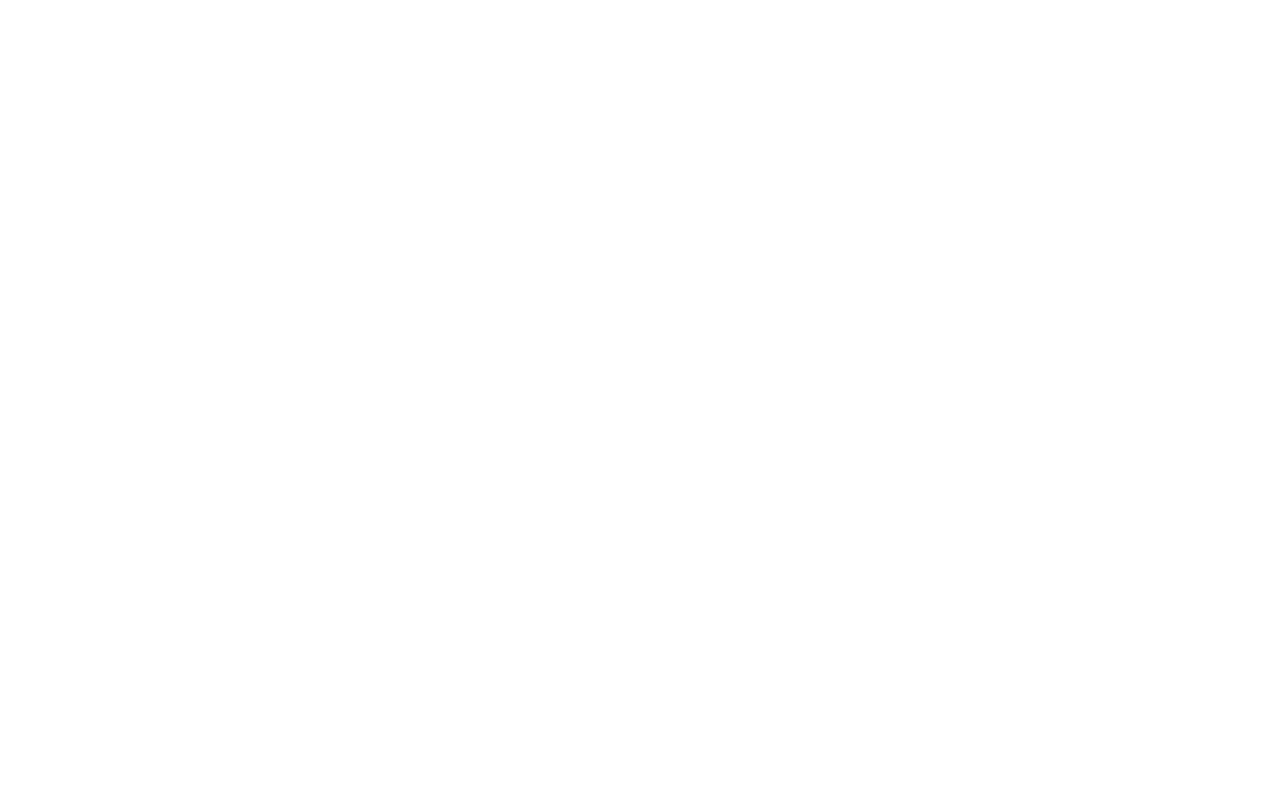
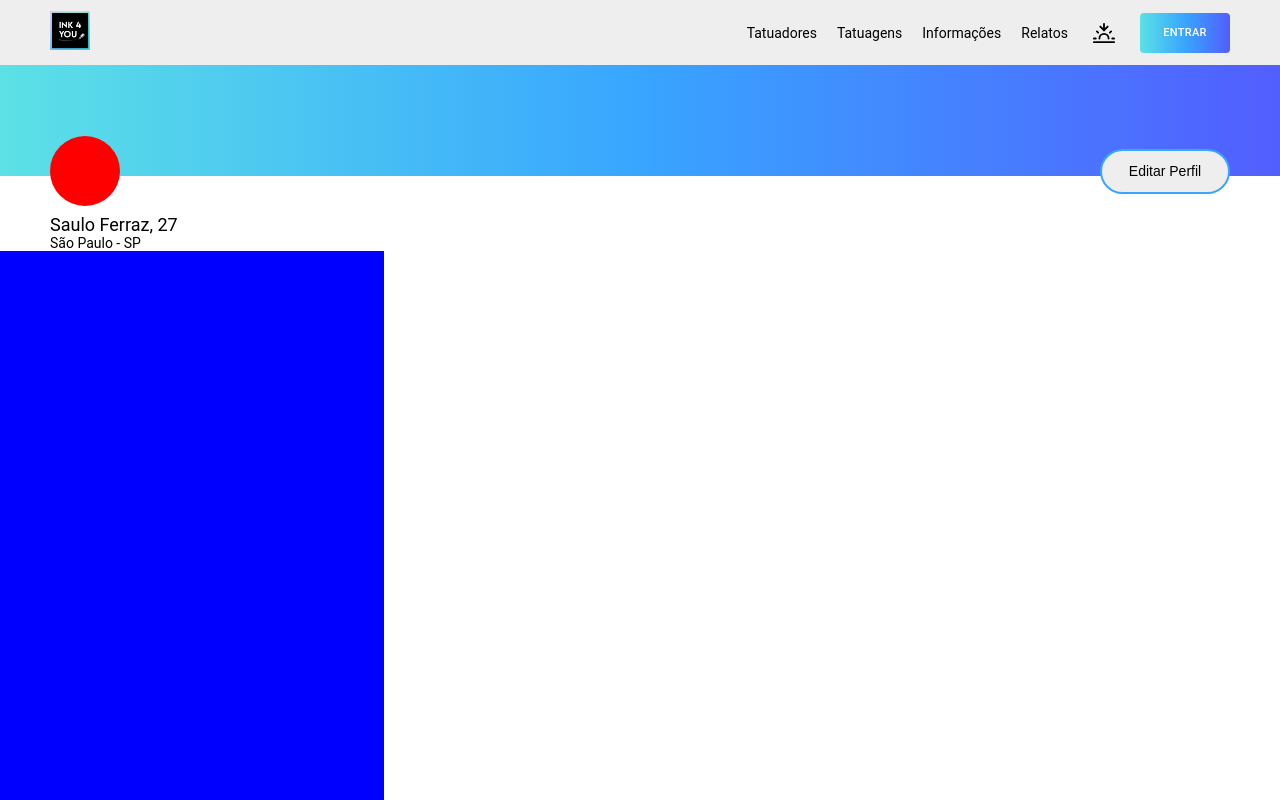
Before and after one commit to Ink4You/Ink4You-Web, a React (Create React App) app: page /Profile in a window 1280 px wide. Built offline with nearby package versions, Linux system fonts and the light colour scheme.

Commit message:
feat: add profile screen

```diff
--- a/src/Routes.js
+++ b/src/Routes.js
@@ -2,6 +2,7 @@ import Login from './pages/Login';
 import Home from './pages/Home';
 import Register from './pages/Register';
 import PasswordRecuperation from './pages/PasswordRecuperation';
+import Profile from './pages/Profile';
 import './global.css';
 
 import {
@@ -29,6 +30,9 @@ function Routes() {
         <Route path='/PasswordRecuperation'>
           <PasswordRecuperation />
         </Route>
+        <Route path='/Profile'>
+          <Profile />
+        </Route>
       </Switch>
     </Router>
   );
--- /dev/null
+++ b/src/pages/Profile/index.jsx
@@ -0,0 +1,31 @@
+import React from 'react';
+import Header from '../../components/Header';
+import { Button } from '@material-ui/core';
+import './style.css';
+
+function Profile() {
+    return (
+        <>
+            <Header />
+            <section>
+                <div className="profile-banner" />
+                <div className="profile-div">
+                    <div className="profile-img" />
+                    <button
+                        className="edit-profile-btn">
+                        Editar Perfil
+                    </button>
+                </div>
+                <div className="profile-information">
+                    <p>Saulo Ferraz, 27</p>
+                    <p>São Paulo - SP</p>
+                </div>
+                <div className="edit-profile">
+
+                </div>
+            </section>
+        </>
+    );
+}
+
+export default Profile
--- /dev/null
+++ b/src/pages/Profile/style.css
@@ -0,0 +1,67 @@
+.profile-banner {
+    width: 100%;
+    height: 22vh;
+    top: 0;
+    background-image: var(--blue-gradient);
+}
+
+.profile-image {
+    width: 50px;
+    background-image: red;
+}
+
+.profile-div {
+    width: 100%;
+    display: flex;
+    flex-direction: row;
+    align-items: center;
+    justify-content: space-between;
+    padding-right: 50px;
+    padding-left: 50px;
+    margin-top: -40px;
+}
+
+.profile-img {
+    width: 70px;
+    height: 70px;
+    border-radius: 50%;
+    background-color: red;
+}
+
+.edit-profile-btn {
+    width: 130px;
+    height: 45px;
+    border-radius: 50px;
+    background-color: var(--white);
+    border: 2px solid var(--blue);
+    font-size: 14px;
+    cursor: pointer;
+}
+
+.edit-profile-btn:hover {
+    background-color: whitesmoke;
+    transition: 2s;
+}
+
+.profile-information {
+    padding-top: 8px;
+    padding-left: 50px;
+}
+
+.profile-information p {
+    font-size: 18px;
+    color: black;
+}
+
+
+.profile-information p:last-child {
+    font-size: 14px;
+}
+
+.edit-profile {
+    width: 30%;
+    height: 100vh;
+    background-color: blue;
+    position: fixed;
+    z-index: -1;
+}
```
